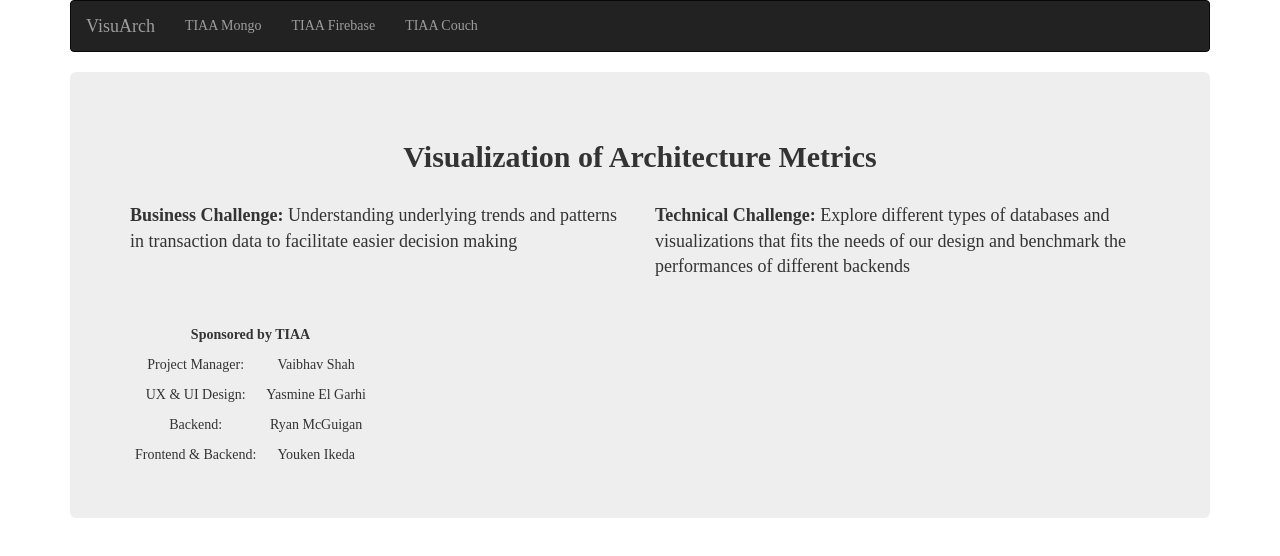
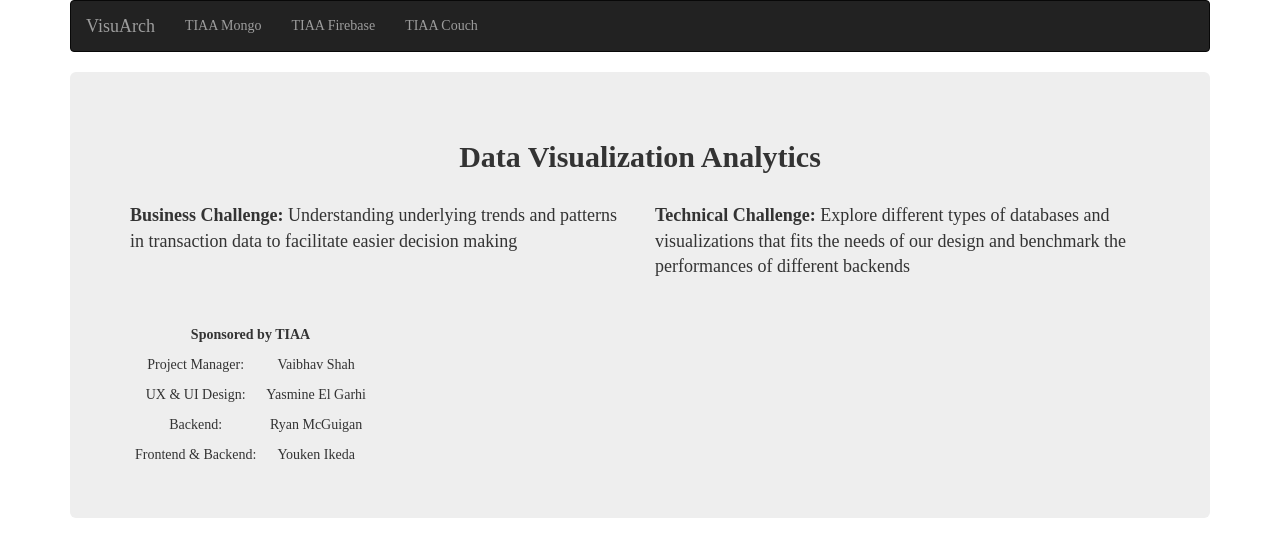
Before and after one commit to yi7/VisuArch, a website: page public/index.html in a window 1280 px wide. Drawn offline with Linux system fonts and the light colour scheme.

Commit message:
changed title on home page

```diff
--- a/public/views/home.html
+++ b/public/views/home.html
@@ -1,7 +1,7 @@
 <div class="jumbotron">
     <div class="row">
         <div class="col-md-12" style="text-align: center;">
-            <h2><strong>Visualization of Architecture Metrics</strong></h2>
+            <h2><strong>Data Visualization Analytics</strong></h2>
             <br/>
         </div>
         <div class="col-md-6">
```
